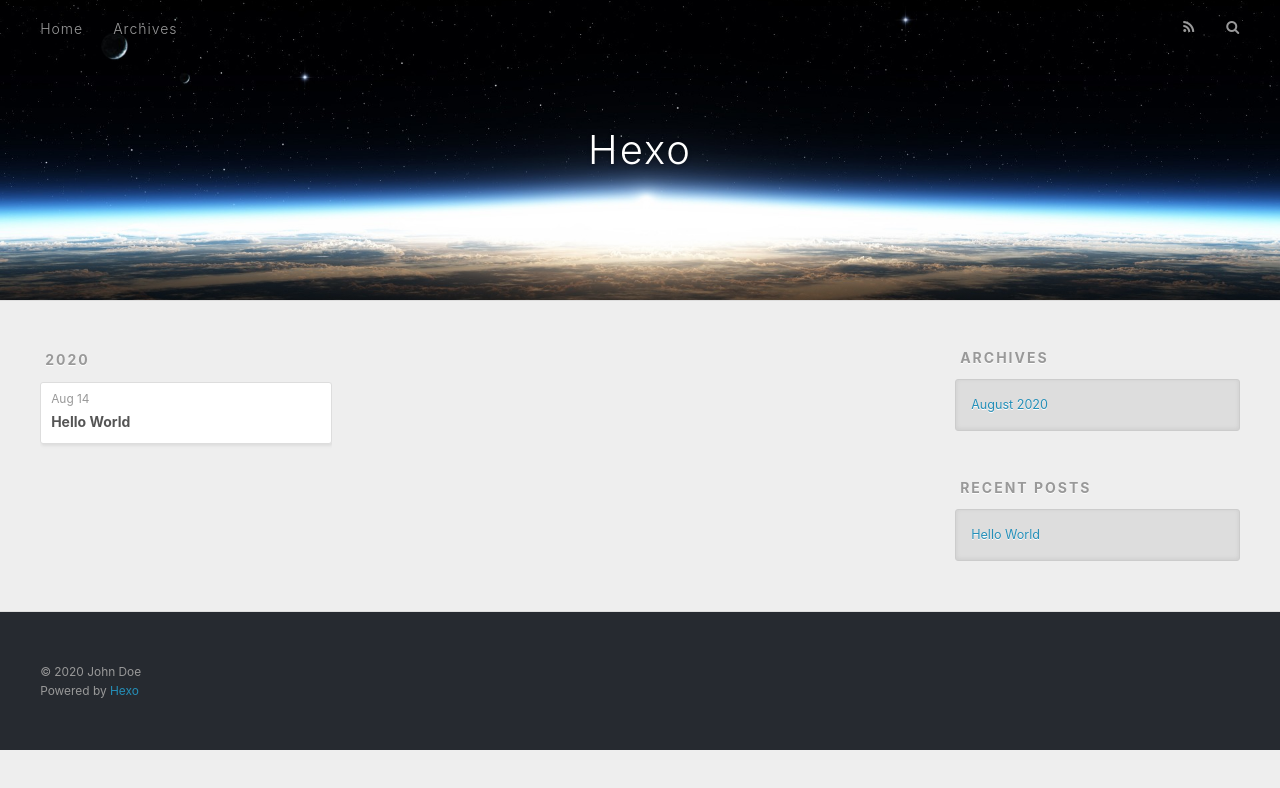
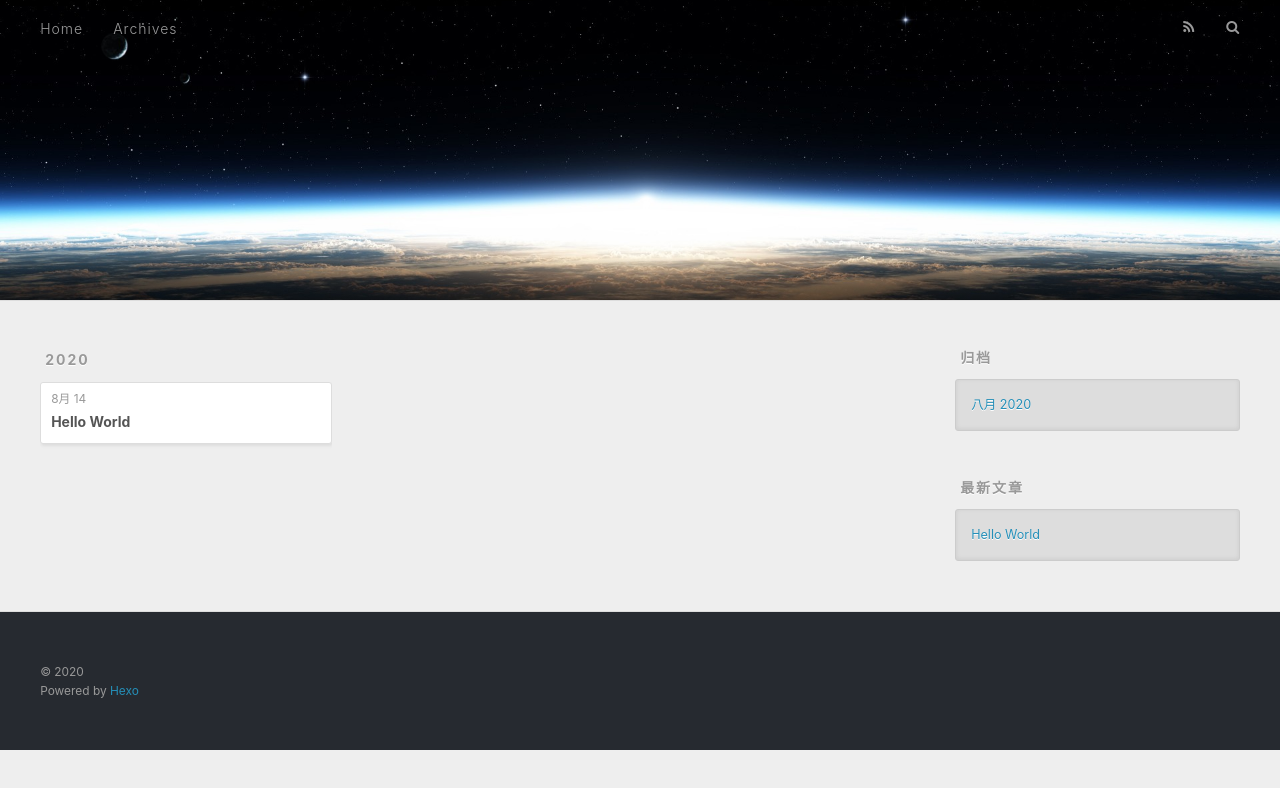
Before and after one commit to menglihy/menglihy.github.io, a plain HTML site: page archives/2020/08/index.html in a window 1280 px wide. Drawn offline with nearby package versions, Linux system fonts and the light colour scheme.

Commit message:
Site updated: 2020-08-14 17:32:41

```diff
--- a/archives/2020/08/index.html
+++ b/archives/2020/08/index.html
@@ -5,17 +5,16 @@
 
 
 
-  <title>Archives: 2020/8 | Hexo</title>
+  <title>归档: 2020/8 | </title>
   <meta name="viewport" content="width=device-width, initial-scale=1, maximum-scale=1">
   <meta property="og:type" content="website">
-<meta property="og:title" content="Hexo">
+<meta property="og:title">
 <meta property="og:url" content="http://yoursite.com/archives/2020/08/index.html">
-<meta property="og:site_name" content="Hexo">
-<meta property="og:locale" content="en_US">
-<meta property="article:author" content="John Doe">
+<meta property="og:site_name">
+<meta property="og:locale" content="zh_CN">
 <meta name="twitter:card" content="summary">
 
-    <link rel="alternate" href="/atom.xml" title="Hexo" type="application/atom+xml">
+    <link rel="alternate" href="/atom.xml" title="" type="application/atom+xml">
 
 
     <link rel="icon" href="/favicon.png">
@@ -36,7 +35,7 @@
   <div id="header-outer" class="outer">
     <div id="header-title" class="inner">
       <h1 id="logo-wrap">
-        <a href="/" id="logo">Hexo</a>
+        <a href="/" id="logo"></a>
       </h1>
 
     </div>
@@ -53,7 +52,7 @@
 
           <a id="nav-rss-link" class="nav-icon" href="/atom.xml" title="RSS Feed"></a>
 
-        <a id="nav-search-btn" class="nav-icon" title="Search"></a>
+        <a id="nav-search-btn" class="nav-icon" title="搜索"></a>
       </nav>
       <div id="search-form-wrap">
         <form action="//google.com/search" method="get" accept-charset="UTF-8" class="search-form"><input type="search" name="q" class="search-form-input" placeholder="Search"><button type="submit" class="search-form-submit">&#xF002;</button><input type="hidden" name="sitesearch" value="http://yoursite.com"></form>
@@ -79,7 +78,7 @@
   <div class="archive-article-inner">
     <header class="archive-article-header">
       <a href="/2020/08/14/hello-world/" class="archive-article-date">
-  <time datetime="2020-08-14T08:24:26.102Z" itemprop="datePublished">Aug 14</time>
+  <time datetime="2020-08-14T08:24:26.102Z" itemprop="datePublished">8月 14</time>
 </a>
 
 
@@ -111,9 +110,9 @@
 
 
   <div class="widget-wrap">
-    <h3 class="widget-title">Archives</h3>
+    <h3 class="widget-title">归档</h3>
     <div class="widget">
-      <ul class="archive-list"><li class="archive-list-item"><a class="archive-list-link" href="/archives/2020/08/">August 2020</a></li></ul>
+      <ul class="archive-list"><li class="archive-list-item"><a class="archive-list-link" href="/archives/2020/08/">八月 2020</a></li></ul>
     </div>
   </div>
 
@@ -121,7 +120,7 @@
 
 
   <div class="widget-wrap">
-    <h3 class="widget-title">Recent Posts</h3>
+    <h3 class="widget-title">最新文章</h3>
     <div class="widget">
       <ul>
 
@@ -141,7 +140,7 @@
 
   <div class="outer">
     <div id="footer-info" class="inner">
-      &copy; 2020 John Doe<br>
+      &copy; 2020 <br>
       Powered by <a href="http://hexo.io/" target="_blank">Hexo</a>
     </div>
   </div>
```
Also changed, not shown: 2020/08/14/hello-world/index.html (+11 -12 lines), archives/2020/index.html (+12 -13 lines), archives/index.html (+12 -13 lines), index.html (+12 -13 lines).
